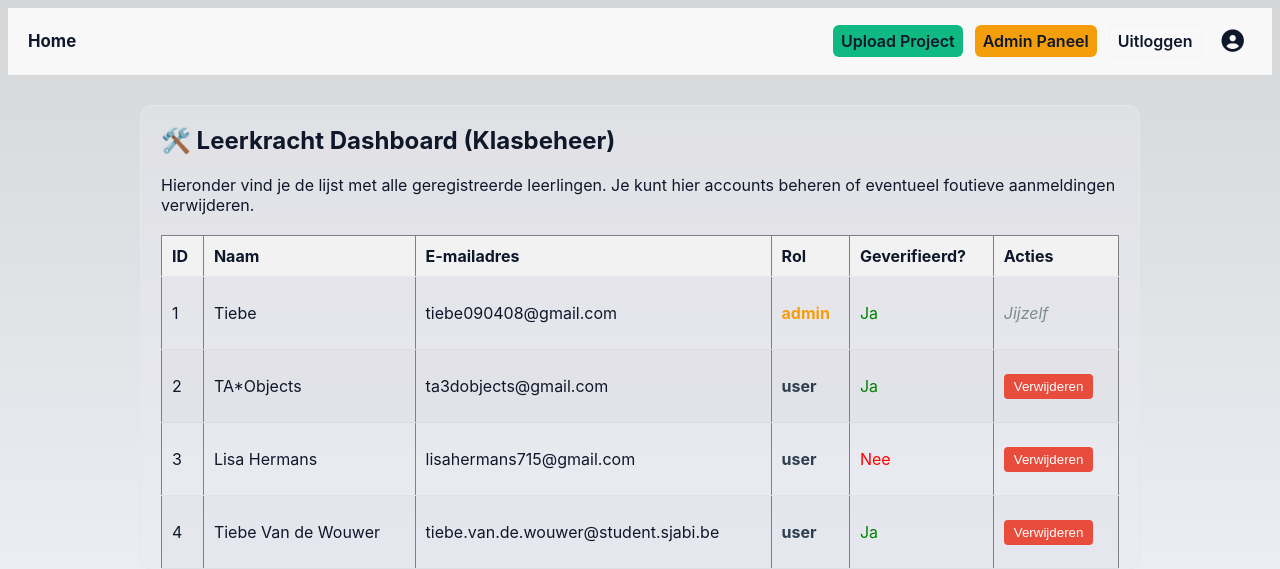
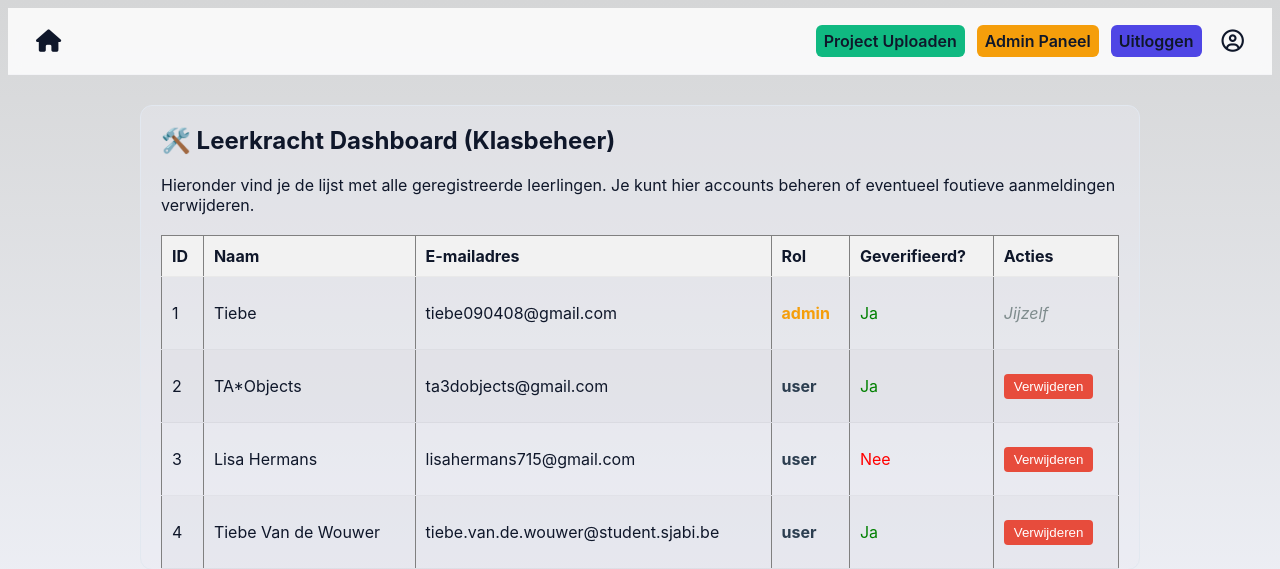
Before and after one commit to tiebe21vdw/ProjectenLijst-5ICW, a Flask app: page /admin/dashboard in a window 1280 px wide. Shown: the top 569 px of the page. Run offline with Flask 3, Linux system fonts and the light colour scheme; a user stored in the database is signed in; data comes from the database, SQL or seed files in the repository; some libraries are stand-ins or nearby versions.

Commit message:
Fine tuning

```diff
--- a/static/style.css
+++ b/static/style.css
@@ -54,7 +54,6 @@ body.frosted-ice{
     --border: rgba(255,255,255,0.4);
     --glass: rgba(255,255,255,0.25);
 }
-
 body.coffee{
     --bg: #f8f5f2;
     --bg-gradient: #e7d9cf;
@@ -69,7 +68,6 @@ body.coffee{
     --border: #e6ccb2;
     --glass: rgba(111,78,55,0.08);
 }
-
 body.dark {
     --bg: #020617;
     --bg-gradient: #1b1e30;
@@ -179,17 +177,17 @@ body.ocean header nav {
     background: var(--primary-light);
 }
 
-.profile-icon-link {
+.icon-link {
     font-size: 1.4rem; /* Maakt het icoontje net iets groter */
-    color: #333;       /* Pas hier de kleur aan die bij je thema past */
+    color: var(--text);     /* Pas hier de kleur aan die bij je thema past */
     text-decoration: none;
     display: inline-flex;
     align-items: center;
     transition: color 0.2s ease;
 }
 
-.profile-icon-link:hover {
-    color: #007bff;   /* Kleur wanneer je er met de muis overheen zweeft */
+.icon-link:hover {
+    color: var(--primary);  /* Kleur wanneer je er met de muis overheen zweeft */
 }
 
 .nav-links{display:flex;align-items:center;gap:12px}
@@ -292,3 +290,21 @@ table tr:nth-child(even){background:rgba(0,0,0,0.02)}
     .nav-links{gap:8px}
     .container{padding:0 14px}
 }
+
+/* --- 2. Media Queries voor Mobiel vs PC (Upload Knop) --- */
+.show-on-mobile {
+    display: inline-block;
+}
+.show-on-desktop {
+    display: none;
+}
+
+/* Op PC (schermen breder dan 768px): verberg icoon, toon tekst */
+@media (min-width: 768px) {
+    .show-on-mobile {
+        display: none;
+    }
+    .show-on-desktop {
+        display: inline-block;
+    }
+}
--- a/templates/layout.html
+++ b/templates/layout.html
@@ -7,30 +7,38 @@
     <link rel="stylesheet" href="{{ url_for('static', filename='style.css') }}">
     <link rel="stylesheet" href="https://cdnjs.cloudflare.com/ajax/libs/font-awesome/6.4.0/css/all.min.css">
     <script src="{{ url_for('static', filename='script.js') }}"></script>
+    <script src="https://kit.fontawesome.com/yourcode.js" crossorigin="anonymous"></script>
 </head>
 <body class="{{ theme_class }}">
 
     <header>
         <nav>
-            <a href="{{ url_for('index') }}" class="nav-logo">Home</a>
+            <div class="nav-links">
+                <a href="{{ url_for('index') }}" class="icon-link" title="Home page">
+                    <i class="fas fa-home"></i>
+                </a>
+            </div>
 
             <div class="nav-links">
                 {% if session.user_id %}
-                    <a href="{{ url_for('upload_project') }}" class="btn btn-success">Upload Project</a>
+                    <a href="{{ url_for('upload_project') }}" class="btn btn-success">
+                        <span class="show-on-mobile"><i class="fa-solid fa-upload"></i></span>
+                        <span class="show-on-desktop">Project Uploaden</span>
+                    </a>
 
                     {% if session.user_role == 'admin' %}
                         <a href="/admin/dashboard" class="btn btn-accent">Admin Paneel</a>
                     {% endif %}
 
-                    <a href="{{ url_for('logout') }}" class="btn btn-ghost">Uitloggen</a>
+                    <a href="{{ url_for('logout') }}" class="btn btn-primary">Uitloggen</a>
                 {% else %}
                     <span class="badge-guest">Modus: Gast</span>
                     <a href="{{ url_for('login') }}" class="nav-link">Inloggen</a>
                     <a href="{{ url_for('register') }}" class="nav-link">Registreren</a>
                 {% endif %}
 
-                <a href="/profile" class="profile-icon-link" title="Profiel van {{ session.user_name }}">
-                        <i class="fas fa-user-circle"></i>
+                <a href="/profile" class="icon-link" title="Profiel van {{ session.user_name }}">
+                    <i class="fa-regular fa-circle-user"></i>
                 </a>
             </div>
         </nav>
```
